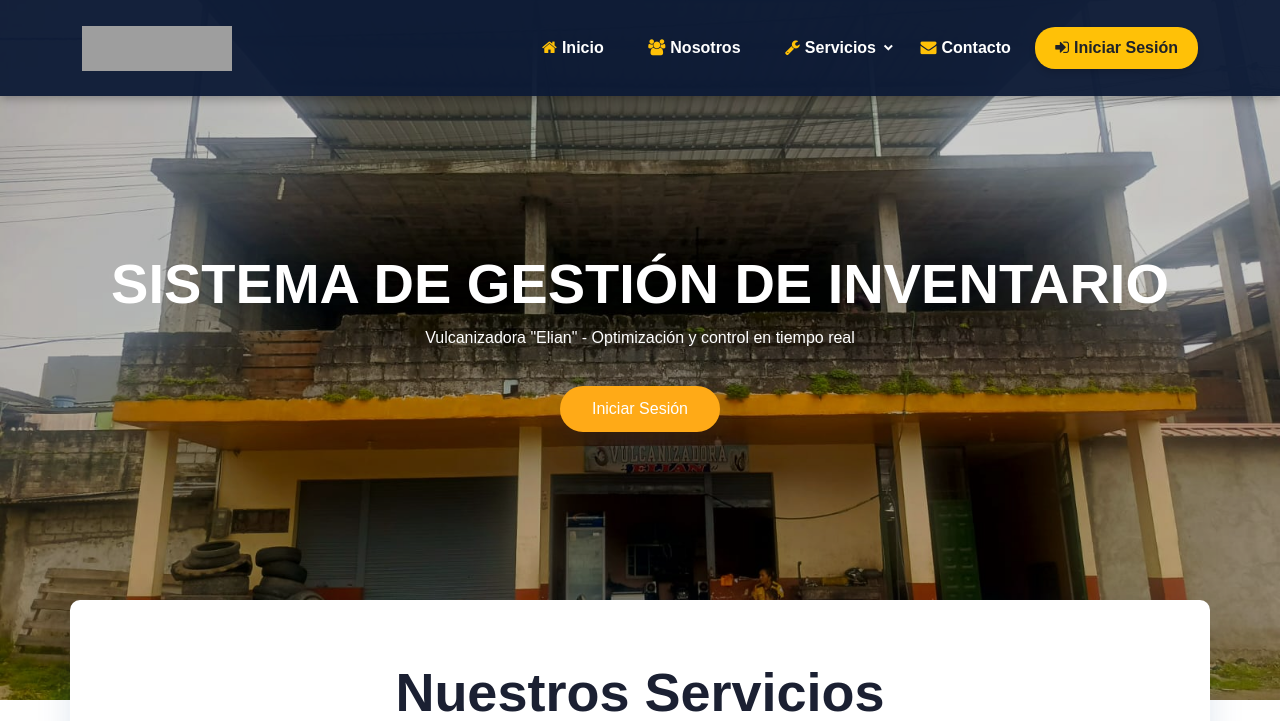
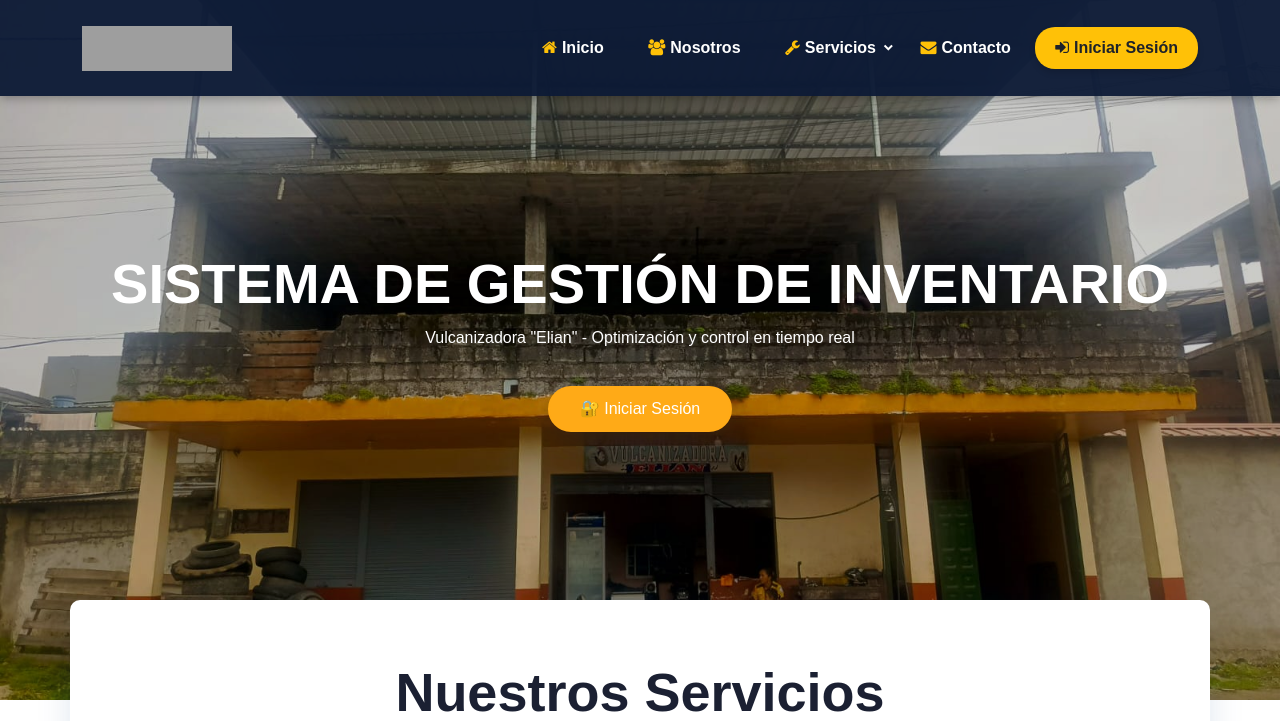
Before and after one commit to eliantulmo4119/InterfacesG8, a Django app: page / in a window 1280 px wide. Shown: the top 721 px of the page. Run offline with Django 5.2, Linux system fonts and the light colour scheme; some libraries are stand-ins or nearby versions; some web fonts are replaced; grey boxes are pictures that could not be loaded.

Commit message:
Agregue icono al boton login

```diff
--- a/vulca/templates/index.html
+++ b/vulca/templates/index.html
@@ -10,7 +10,7 @@
                 <div class="hero-text">
                     <h2>Sistema de Gestión de Inventario</h2>
                     <p>Vulcanizadora "Elian" - Optimización y control en tiempo real</p>
-                    <a href="{% url 'login' %}" class="btn_one">Iniciar Sesión</a>
+                    <a href="{% url 'login' %}" class="btn_one">🔐 Iniciar Sesión</a>
                 </div>
             </div>
         </div>
```
